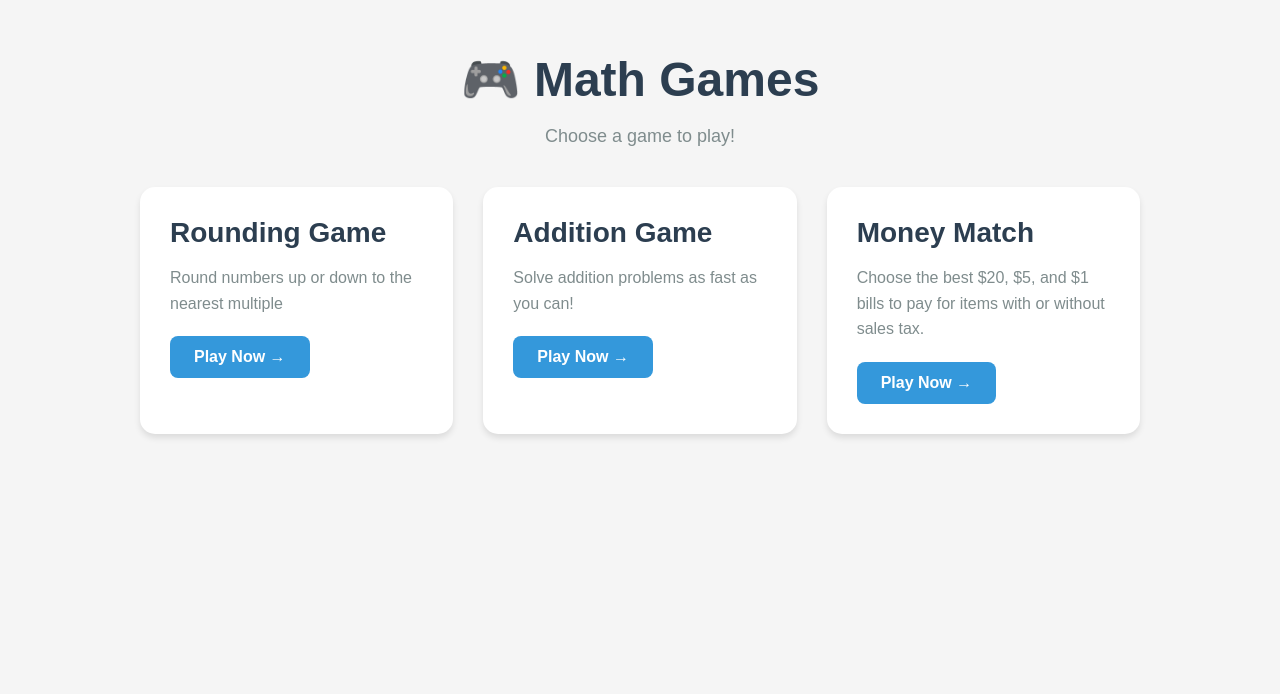
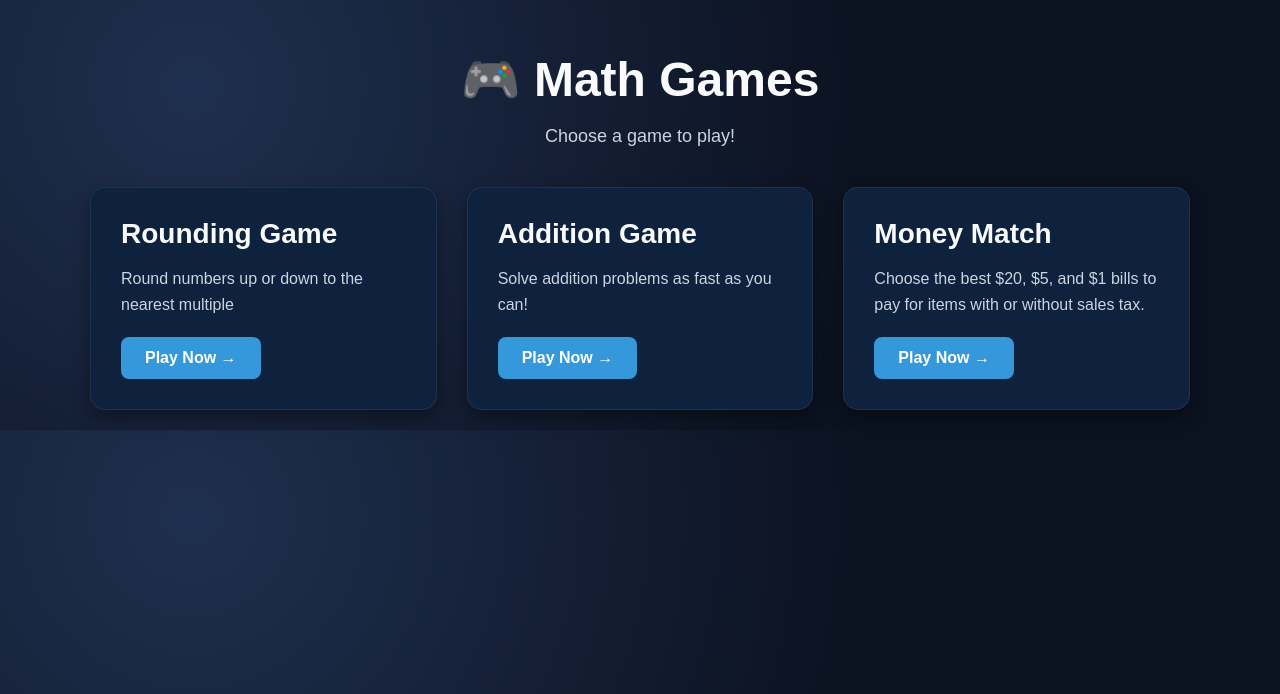
Before and after one commit to kesteraernoudt/math_game, a Flask app: page / in a window 1280 px wide. Shown: the top 694 px of the page. Run offline with Flask 3, Linux system fonts and the light colour scheme.

Commit message:
dark theme for all. money game shows change now

```diff
--- a/math_games/money_game.py
+++ b/math_games/money_game.py
@@ -60,10 +60,10 @@ class MoneyGameEngine(BaseGameEngine):
             {"name": "Family Taco Pack", "min_price": 18, "max_price": 38, "color": "#f97316", "emoji": "🌯"},
             {"name": "Party Sub Tray", "min_price": 24, "max_price": 45, "color": "#f59e0b", "emoji": "🥪"},
             {"name": "Sushi Platter", "min_price": 22, "max_price": 48, "color": "#2563eb", "emoji": "🍣"},
-            {"name": "Steak Dinner", "min_price": 25, "max_price": 60, "color": "#b91c1c", "emoji": "🥩"},
-            {"name": "Seafood Bucket", "min_price": 20, "max_price": 55, "color": "#0ea5e9", "emoji": "🦐"},
-            {"name": "BBQ Feast", "min_price": 28, "max_price": 65, "color": "#ea580c", "emoji": "🍖"},
-            {"name": "Grocery Cart", "min_price": 25, "max_price": 70, "color": "#059669", "emoji": "🛒"},
+            {"name": "Steak Dinner", "min_price": 25, "max_price": 50, "color": "#b91c1c", "emoji": "🥩"},
+            {"name": "Seafood Bucket", "min_price": 20, "max_price": 50, "color": "#0ea5e9", "emoji": "🦐"},
+            {"name": "BBQ Feast", "min_price": 28, "max_price": 50, "color": "#ea580c", "emoji": "🍖"},
+            {"name": "Grocery Cart", "min_price": 25, "max_price": 50, "color": "#059669", "emoji": "🛒"},
             {"name": "Picnic Pack", "min_price": 15, "max_price": 40, "color": "#4f46e5", "emoji": "🧺"},
             {"name": "Veggie Burger", "min_price": 7, "max_price": 16, "color": "#3b8c5a", "emoji": "🥗"},
             {"name": "Falafel Wrap", "min_price": 6, "max_price": 15, "color": "#2f855a", "emoji": "🥙"},
@@ -71,6 +71,16 @@ class MoneyGameEngine(BaseGameEngine):
             {"name": "Veggie Sushi Roll", "min_price": 8, "max_price": 18, "color": "#0ea5e9", "emoji": "🥒"},
             {"name": "Caprese Salad", "min_price": 6, "max_price": 14, "color": "#ef4444", "emoji": "🥬"},
             {"name": "Mediterranean Bowl", "min_price": 12, "max_price": 26, "color": "#f59e0b", "emoji": "🥗"},
+            {"name": "Soda", "min_price": 2, "max_price": 6, "color": "#2563eb", "emoji": "🥤"},
+            {"name": "Diet Soda", "min_price": 2, "max_price": 6, "color": "#0ea5e9", "emoji": "🥤"},
+            {"name": "Popcorn Bucket", "min_price": 4, "max_price": 12, "color": "#f59e0b", "emoji": "🍿"},
+            {"name": "Kettle Corn", "min_price": 5, "max_price": 14, "color": "#fbbf24", "emoji": "🍿"},
+            {"name": "Chocolate Candy", "min_price": 3, "max_price": 10, "color": "#7c3aed", "emoji": "🍫"},
+            {"name": "Gummy Candy", "min_price": 3, "max_price": 10, "color": "#10b981", "emoji": "🍬"},
+            {"name": "Sugar-Free Candy", "min_price": 3, "max_price": 10, "color": "#a855f7", "emoji": "🍭"},
+            {"name": "Cupcake", "min_price": 4, "max_price": 12, "color": "#f472b6", "emoji": "🧁"},
+            {"name": "Slice of Cake", "min_price": 5, "max_price": 14, "color": "#fb7185", "emoji": "🍰"},
+            {"name": "Diet Chocolate Bar", "min_price": 3, "max_price": 10, "color": "#8b5cf6", "emoji": "🍫"},
         ]
         random.seed(datetime.now().timestamp())
 
@@ -193,6 +203,8 @@ class MoneyGameEngine(BaseGameEngine):
             "user_total": user_total,
             "total_due": self._total_due,
             "pay_total": pay_total,
+            "is_correct": is_correct,
+            "show_tax": self.show_tax,
         }
 
         if is_correct:
--- a/templates/index.html
+++ b/templates/index.html
@@ -3,24 +3,32 @@
 <head>
     <title>Math Games</title>
     <style>
+        :root {
+            --bg: #0b1220;
+            --panel: #0e213d;
+            --text: #f8fafc;
+            --muted: #cbd5e1;
+            --accent: #3498db;
+        }
         body {
             font-family: Arial, sans-serif;
-            max-width: 1000px;
+            max-width: 1100px;
             margin: 0 auto;
             padding: 20px;
-            background-color: #f5f5f5;
+            background: radial-gradient(circle at 15% 20%, #1f2f4f, var(--bg) 60%);
+            color: var(--text);
         }
         .header {
             text-align: center;
             margin-bottom: 40px;
         }
         .header h1 {
-            color: #2c3e50;
+            color: var(--text);
             font-size: 48px;
             margin-bottom: 10px;
         }
         .header p {
-            color: #7f8c8d;
+            color: var(--muted);
             font-size: 18px;
         }
         .games-grid {
@@ -30,11 +38,12 @@
             margin-top: 40px;
         }
         .game-card {
-            background-color: white;
+            background-color: var(--panel);
             border-radius: 15px;
             padding: 30px;
-            box-shadow: 0 4px 6px rgba(0, 0, 0, 0.1);
-            transition: transform 0.2s, box-shadow 0.2s;
+            box-shadow: 0 8px 18px rgba(0, 0, 0, 0.35);
+            border: 1px solid rgba(255,255,255,0.08);
+            transition: transform 0.2s, box-shadow 0.2s, border-color 0.2s;
             cursor: pointer;
             text-decoration: none;
             color: inherit;
@@ -42,31 +51,33 @@
         }
         .game-card:hover {
             transform: translateY(-5px);
-            box-shadow: 0 8px 12px rgba(0, 0, 0, 0.15);
+            box-shadow: 0 12px 24px rgba(0, 0, 0, 0.4);
+            border-color: rgba(255,255,255,0.16);
         }
         .game-card h2 {
-            color: #2c3e50;
+            color: var(--text);
             margin-top: 0;
             margin-bottom: 15px;
             font-size: 28px;
         }
         .game-card p {
-            color: #7f8c8d;
+            color: var(--muted);
             line-height: 1.6;
             margin-bottom: 20px;
         }
         .game-card .play-button {
             display: inline-block;
             padding: 12px 24px;
-            background-color: #3498db;
+            background-color: var(--accent);
             color: white;
             border-radius: 8px;
             text-decoration: none;
             font-weight: bold;
-            transition: background-color 0.2s;
+            transition: background-color 0.2s, transform 0.2s;
         }
         .game-card .play-button:hover {
             background-color: #2980b9;
+            transform: translateY(-2px);
         }
     </style>
 </head>
```
Also changed, not shown: game_handlers/money_handler.py (+12 -3 lines), templates/game.html (+22 -13 lines), templates/game_addition.html (+18 -10 lines), templates/game_money.html (+10 -10 lines).
